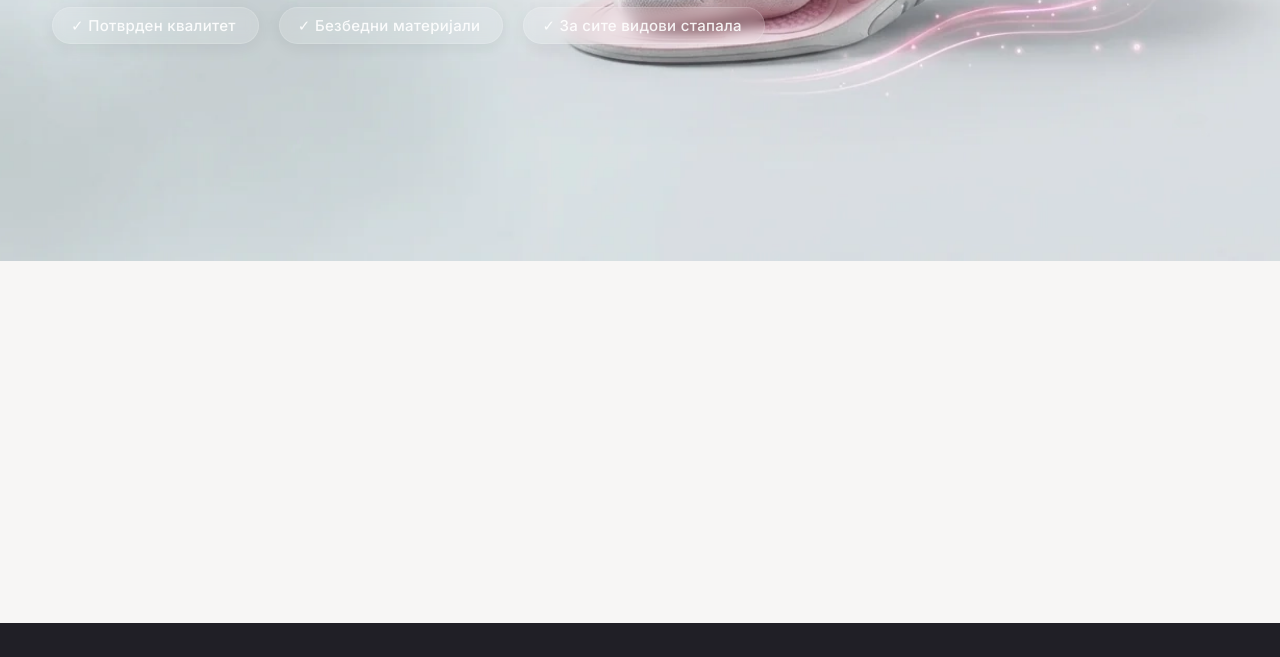
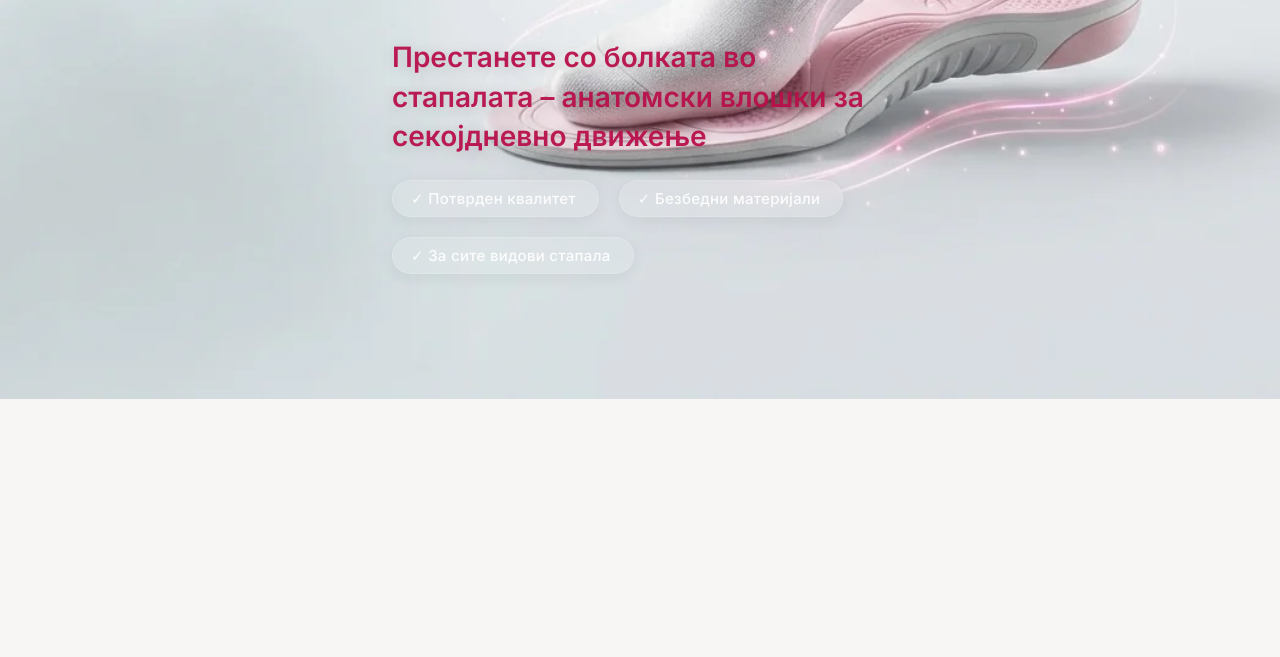
Before and after one commit to alekkochev/Moneta, a plain HTML site: page index.html in a window 1280 px wide. Shown: the part 539-1196 px from the top of the page. Drawn offline with nearby package versions, Linux system fonts and the light colour scheme.

Commit message:
mob opt v.4

```diff
--- a/script.js
+++ b/script.js
@@ -68,57 +68,33 @@
         delay: 0.3
     });
 
-    gsap.from('.categories__grid .card', {
-        scrollTrigger: {
-            trigger: '.categories__grid',
-            start: 'top 85%',
-            toggleActions: 'play none none none'
-        },
-        opacity: 0,
-        y: 40,
-        stagger: 0.12,
-        duration: 0.8,
-        ease: 'power3.out'
-    });
-
     const imageCards = document.querySelectorAll('.categories__grid .card--image, .categories__grid .card--sport');
 
     imageCards.forEach((card) => {
         const image = card.querySelector('.card__image img');
-        const icon = card.querySelector('.card__icon');
 
-        if (!image || !icon) return;
+        if (!image) return;
 
-        gsap.fromTo(image, {
-            filter: 'blur(22px) brightness(0.55)',
-            scale: 1
-        }, {
-            filter: 'blur(0px) brightness(0.85)',
-            scale: 1.06,
-            ease: 'power3.out',
+        gsap.from(card, {
             scrollTrigger: {
                 trigger: card,
                 start: 'top 85%',
-                end: 'top 40%',
-                scrub: 0.8,
-                toggleActions: 'play none none reverse'
-            }
+                toggleActions: 'play none none none'
+            },
+            opacity: 0,
+            y: 40,
+            duration: 0.8,
+            ease: 'power3.out'
         });
 
-        gsap.fromTo(icon, {
-            boxShadow: '0 0 0 rgba(236, 23, 82, 0)',
-            scale: 1
-        }, {
-            boxShadow: '0 0 25px rgba(236, 23, 82, 0.55), 0 0 40px rgba(236, 23, 82, 0.25)',
-            scale: 1.03,
-            ease: 'power3.out',
-            scrollTrigger: {
-                trigger: card,
-                start: 'top 90%',
-                end: 'top 50%',
-                scrub: 0.8,
-                toggleActions: 'play none none reverse'
-            }
+        ScrollTrigger.create({
+            trigger: card,
+            start: 'top 75%',
+            end: 'bottom 35%',
+            onEnter: () => card.classList.add('is-active'),
+            onEnterBack: () => card.classList.add('is-active'),
+            onLeave: () => card.classList.remove('is-active'),
+            onLeaveBack: () => card.classList.remove('is-active')
         });
     });
 }
--- a/styles.css
+++ b/styles.css
@@ -157,7 +157,7 @@
 }
 
 .hero__inner {
-    max-width: var(--wrap);
+    max-width: 560px;
     margin: 120px auto 0;
     padding: 0 32px;
     width: 100%;
@@ -168,7 +168,7 @@
     font-size: clamp(32px, 4.5vw, 60px);
     font-weight: 800;
     line-height: 1.15;
-    max-width: 700px;
+    max-width: 520px;
     margin-bottom: 20px;
 }
 
@@ -188,11 +188,11 @@
 .hero__subtitle-dark {
     font-size: clamp(20px, 2.2vw, 28px);
     font-weight: 700;
-    color: rgba(255, 255, 255, 0.85);
+    color: rgba(183, 15, 74, 0.95);
     max-width: 600px;
-    margin-bottom: 24px;
+    margin: 60px 0 24px;
     line-height: 1.4;
-    text-shadow: 0 2px 12px rgba(0, 0, 0, 0.1);
+    text-shadow: 0 2px 16px rgba(0, 0, 0, 0.18);
 }
 
 /* --- TRUST BADGES --- */
@@ -230,6 +230,7 @@
     transition: all var(--transition);
     box-shadow: 0 8px 28px rgba(236, 23, 82, 0.35);
     letter-spacing: 0.01em;
+    margin-left: auto;
 }
 
 .hero__cta:hover {
@@ -415,6 +416,20 @@
     width: 28px;
     height: 28px;
     filter: brightness(0) invert(1);
+}
+
+.card.is-active .card__image img {
+    filter: blur(0px) brightness(0.9);
+    transform: scale(1.03);
+}
+
+.card.is-active .card__icon::after {
+    opacity: 1;
+    transform: scale(1.12);
+}
+
+.card:not(.is-active) .card__icon::after {
+    opacity: 0;
 }
 
 .card--sport h4,
```
